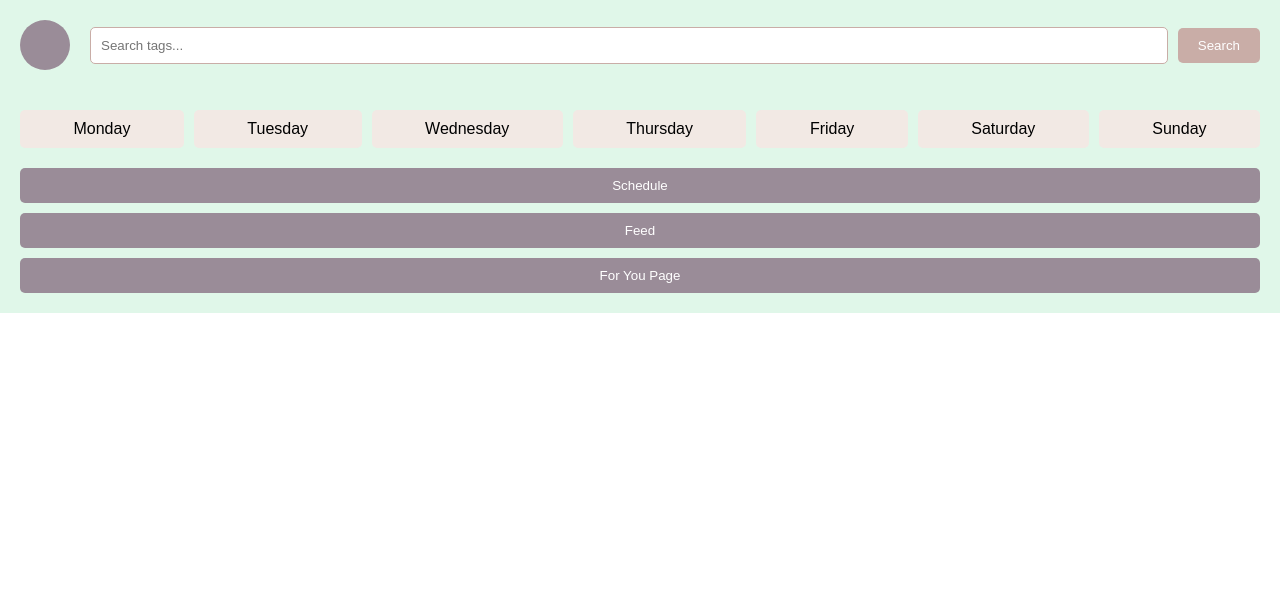
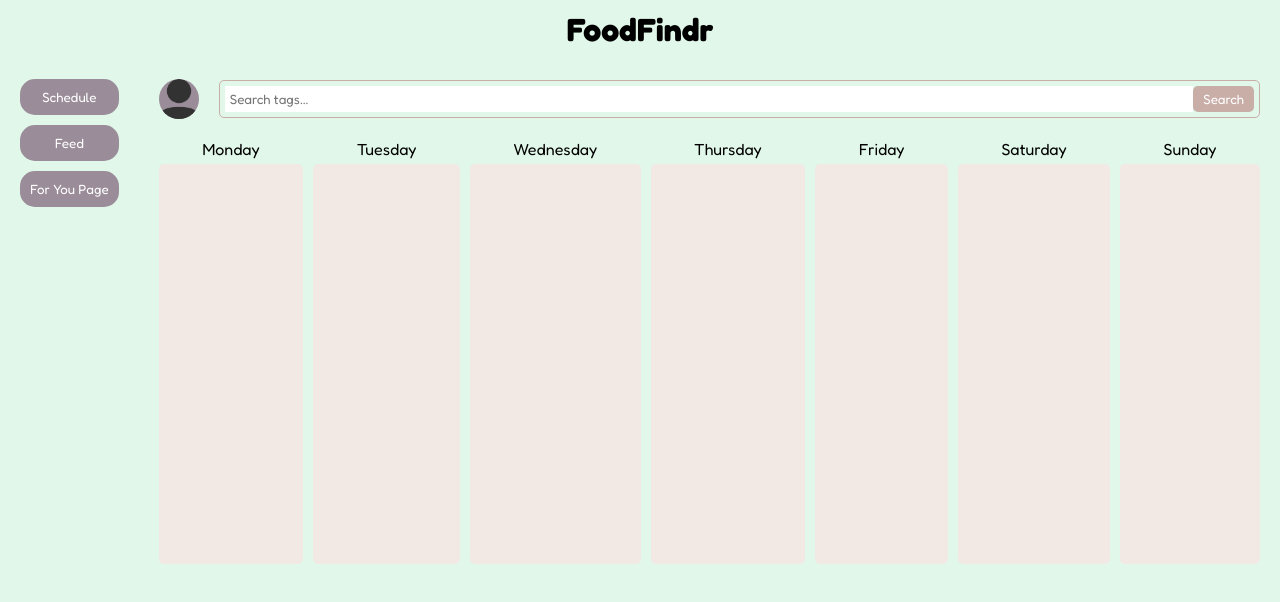
Before and after one commit to tanushshrivastava/MHacks2024, a React (Create React App) app in the folder my-react-app/: page / in a window 1280 px wide. Shown: the top 602 px of the page. Built offline with nearby package versions, Linux system fonts and the light colour scheme.

Commit message:
functional ui

```diff
--- a/my-react-app/src/App.js
+++ b/my-react-app/src/App.js
@@ -1,5 +1,6 @@
 import React, { useState } from 'react';
-import './App.css';
+import './styles.css';
+import pfp from './pfp.png';
 
 function App() {
   const [tags, setTags] = useState([]);
@@ -17,47 +18,42 @@ function App() {
   };
 
   return (
-    <div className="App" style={{ backgroundColor: '#e0f7e9', padding: '20px', fontFamily: 'Arial, sans-serif' }}>
-      <div className="header" style={{ display: 'flex', alignItems: 'center', marginBottom: '20px' }}>
-        <div className="profile-icon" style={{ width: '50px', height: '50px', borderRadius: '50%', backgroundColor: '#9a8c98', marginRight: '20px' }}></div>
-        <div className="search-bar" style={{ display: 'flex', alignItems: 'center', flexGrow: 1 }}>
+    <div><h1 className="app-title">FoodFindr</h1>
+    <div className="App">
+      <div className="sidebar">
+        <button className="sidebar-button">Schedule</button>
+        <button className="sidebar-button">Feed</button>
+        <button className="sidebar-button">For You Page</button>
+      </div>
+      <div className="main-content">
+        <div className="header">
+          <img src={pfp} alt="Profile" className="profile-icon" />
+          <div className="search-bar">
+            {tags.map((tag, index) => (
+              <span className="tag" key={index}>
+                {tag}
+                <span className="remove-tag" onClick={() => removeTag(index)}>✖</span>
+              </span>
+            ))}
             <input
               type="text"
               value={inputValue}
               onChange={(e) => setInputValue(e.target.value)}
               onKeyDown={handleKeyDown}
               placeholder="Search tags..."
-            style={{ flexGrow: 1, padding: '10px', borderRadius: '5px', border: '1px solid #c9ada7', marginRight: '10px' }}
             />
-          <button style={{ backgroundColor: '#c9ada7', border: 'none', borderRadius: '5px', padding: '10px 20px', color: '#fff' }}>
-            Search
-          </button>
+            <button className="search-button">Search</button>
           </div>
         </div>
-      <div className="tags-container" style={{ display: 'flex', gap: '5px', flexWrap: 'wrap', marginBottom: '20px' }}>
-        {tags.map((tag, index) => (
-          <div key={index} style={{ display: 'flex', alignItems: 'center', backgroundColor: '#f2e9e4', padding: '5px 10px', borderRadius: '20px' }}>
-            {tag}
-            <span
-              onClick={() => removeTag(index)}
-              style={{ marginLeft: '5px', cursor: 'pointer', color: '#9a8c98' }}
-            >
-              ✖
-            </span>
+        <div className="calendar">
+          {['Monday', 'Tuesday', 'Wednesday', 'Thursday', 'Friday', 'Saturday', 'Sunday'].map((day) => (
+            <div key={day} className="day">
+              {day}
+              <div className="day-content"></div>
             </div>
           ))}
         </div>
-      <div className="calendar" style={{ display: 'flex', gap: '10px', marginBottom: '20px' }}>
-        {['Monday', 'Tuesday', 'Wednesday', 'Thursday', 'Friday', 'Saturday', 'Sunday'].map((day) => (
-          <div key={day} style={{ padding: '10px', backgroundColor: '#f2e9e4', borderRadius: '5px', flexGrow: 1, textAlign: 'center' }}>
-            {day}
       </div>
-        ))}
-      </div>
-      <div className="sidebar" style={{ display: 'flex', flexDirection: 'column', gap: '10px' }}>
-        <button style={{ backgroundColor: '#9a8c98', border: 'none', borderRadius: '5px', padding: '10px', color: '#fff' }}>Schedule</button>
-        <button style={{ backgroundColor: '#9a8c98', border: 'none', borderRadius: '5px', padding: '10px', color: '#fff' }}>Feed</button>
-        <button style={{ backgroundColor: '#9a8c98', border: 'none', borderRadius: '5px', padding: '10px', color: '#fff' }}>For You Page</button>
     </div>
     </div>
   );
--- /dev/null
+++ b/my-react-app/src/styles.css
@@ -0,0 +1,116 @@
+
+@import url('https://fonts.googleapis.com/css2?family=Fredoka:wght@300..700&display=swap');
+
+body {
+  font-family: 'Fredoka', sans-serif;
+  background-color: #e0f7e9;
+  margin: 0;
+  padding: 0;
+}
+
+.App {
+  display: flex;
+}
+
+.app-title {
+    text-align: center;
+    margin: 0; /* Remove default margins */
+    padding: 10px 0; /* Add some padding for spacing */
+  }
+
+.sidebar {
+  display: flex;
+  flex-direction: column;
+  gap: 10px;
+  padding: 20px;
+}
+
+.sidebar-button {
+  background-color: #9a8c98;
+  border: none;
+  border-radius: 15px;
+  padding: 10px;
+  color: #fff;
+  cursor: pointer;
+  font-family: 'Fredoka', sans-serif;
+}
+
+.main-content {
+  flex-grow: 1;
+  padding: 20px;
+}
+
+.header {
+  display: flex;
+  align-items: center;
+  margin-bottom: 20px;
+}
+
+.profile-icon {
+  width: 40px;
+  height: 40px;
+  border-radius: 50%;
+  background-color: #9a8c98;
+  margin-right: 20px;
+}
+
+.search-bar {
+  display: flex;
+  align-items: center;
+  border: 1px solid #c9ada7;
+  border-radius: 5px;
+  padding: 5px;
+  flex-grow: 1;
+}
+
+.search-bar input {
+  border: none;
+  outline: none;
+  padding: 5px;
+  flex-grow: 1;
+  font-family: 'Fredoka', sans-serif;
+}
+
+.tag {
+  background-color: #f2e9e4;
+  border-radius: 20px;
+  padding: 5px 10px;
+  display: flex;
+  align-items: center;
+  margin-right: 5px;
+  font-family: 'Fredoka', sans-serif;
+}
+
+.remove-tag {
+  margin-left: 5px;
+  cursor: pointer;
+  color: #9a8c98;
+}
+
+.search-button {
+  background-color: #c9ada7;
+  border: none;
+  border-radius: 5px;
+  padding: 5px 10px;
+  color: #fff;
+  cursor: pointer;
+  font-family: 'Fredoka', sans-serif;
+}
+
+.calendar {
+  display: flex;
+  gap: 10px;
+}
+
+.day {
+  flex-grow: 1;
+  text-align: center;
+  font-family: 'Fredoka', sans-serif;
+}
+
+.day-content {
+  height: 400px;
+  margin-top: 5px;
+  background-color: #f2e9e4;
+  border-radius: 5px;
+}
```
Also changed, not shown: my-react-app/src/pfp.png (added). Lines whose indentation alone changed are shown as unchanged.
